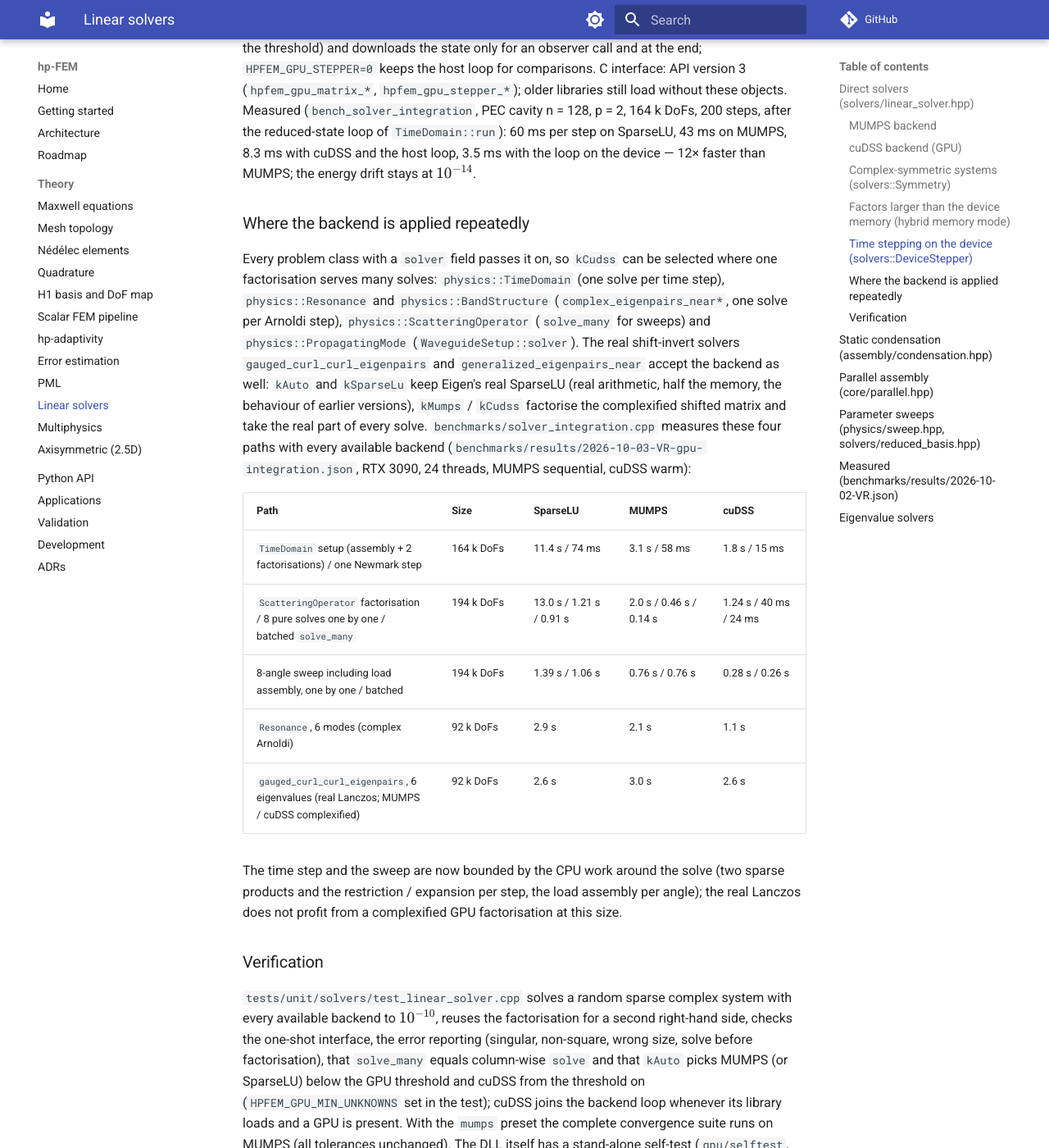
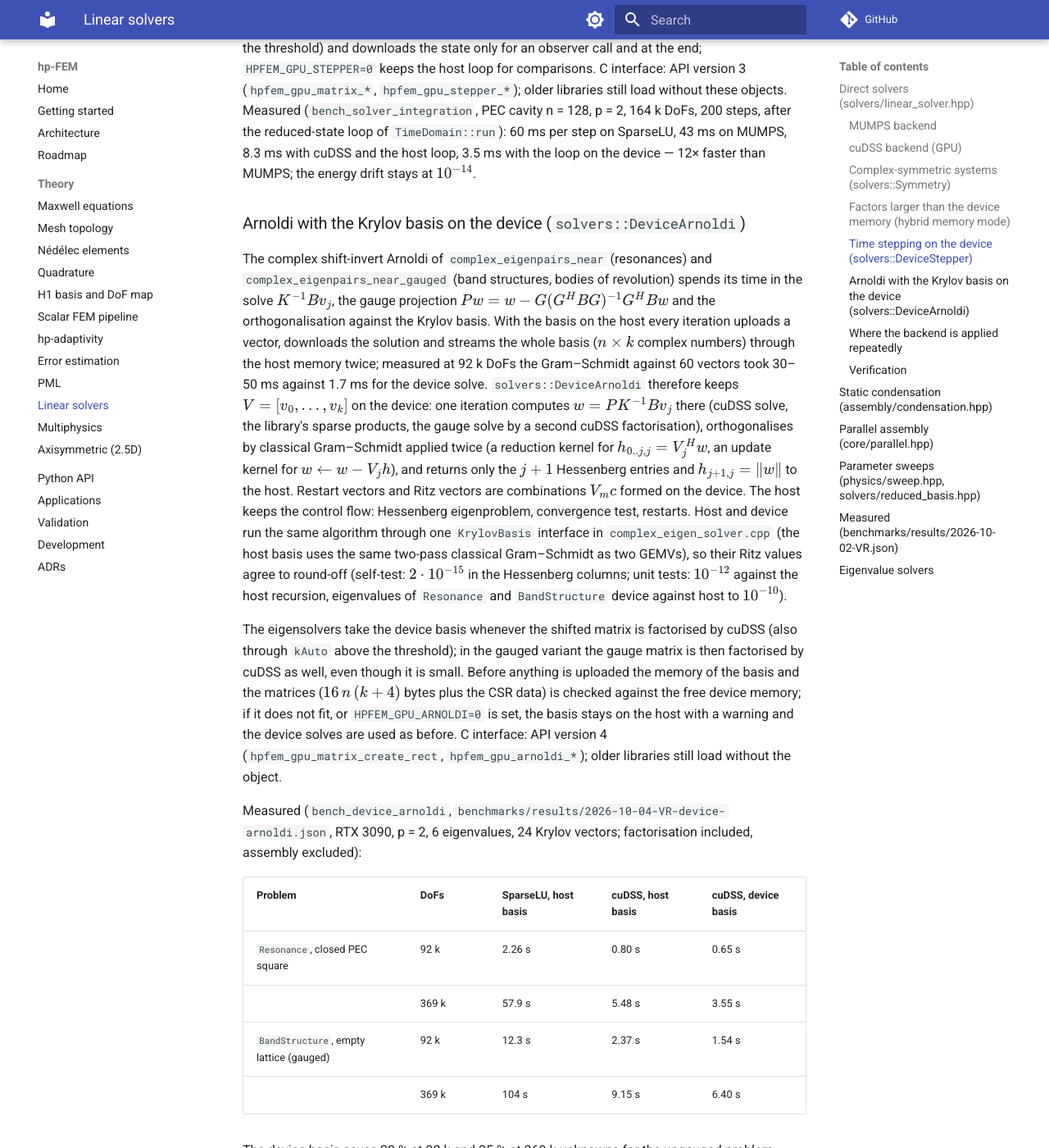
Before and after one commit to PhotonPower/hp-FEM, an MkDocs documentation site: the page built from docs/theory/solvers.md, in a window 1280 px wide and 1400 px high, scrolled down 5363 px. Shown: the whole window at 82% size. Built offline with MkDocs 1.6.1 and Material for MkDocs 9.7.7, drawn with Linux system fonts in a browser that asks for light colours; comment, search, counter and statistics services are not loaded; some of the changed text lies outside the part shown.

Commit message:
docs(solvers): Arnoldi with the Krylov basis on the device; Python binding of the gauged eigensolver
docs/theory/solvers.md section with the measured times (bench_device_arnoldi,
benchmarks/results/2026-10-04-VR-device-arnoldi.json), ADR-0008 consequence, gpu/README.md
interface summary for API version 4, benchmarks/README.md entry. Python:
complex_eigenpairs_near_gauged bound; test_gpu.py compares the gauged eigenvalues of the
device basis (cuDSS) with the host basis (SparseLU).

Co-Authored-By: Claude Fable 5.1 <noreply@anthropic.com>

```diff
--- a/docs/theory/solvers.md
+++ b/docs/theory/solvers.md
@@ -200,6 +200,53 @@ DoFs, 200 steps, after the reduced-state loop of `TimeDomain::run`): 60 ms per s
 SparseLU, 43 ms on MUMPS, 8.3 ms with cuDSS and the host loop, 3.5 ms with the loop on the
 device — 12× faster than MUMPS; the energy drift stays at $10^{-14}$.
 
+### Arnoldi with the Krylov basis on the device (`solvers::DeviceArnoldi`)
+
+The complex shift-invert Arnoldi of `complex_eigenpairs_near` (resonances) and
+`complex_eigenpairs_near_gauged` (band structures, bodies of revolution) spends its time in
+the solve $K^{-1} B v_j$, the gauge projection $P w = w - G (G^H B G)^{-1} G^H B w$ and the
+orthogonalisation against the Krylov basis. With the basis on the host every iteration
+uploads a vector, downloads the solution and streams the whole basis ($n \times k$ complex
+numbers) through the host memory twice; measured at 92 k DoFs the Gram–Schmidt against 60
+vectors took 30–50 ms against 1.7 ms for the device solve. `solvers::DeviceArnoldi`
+therefore keeps $V = [v_0, \dots, v_k]$ on the device: one iteration computes
+$w = P K^{-1} B v_j$ there (cuDSS solve, the library's sparse products, the gauge solve by
+a second cuDSS factorisation), orthogonalises by classical Gram–Schmidt applied twice (a
+reduction kernel for $h_{0..j,j} = V_j^H w$, an update kernel for $w \gets w - V_j h$), and
+returns only the $j + 1$ Hessenberg entries and $h_{j+1,j} = \|w\|$ to the host. Restart
+vectors and Ritz vectors are combinations $V_m c$ formed on the device. The host keeps the
+control flow: Hessenberg eigenproblem, convergence test, restarts. Host and device run the
+same algorithm through one `KrylovBasis` interface in `complex_eigen_solver.cpp` (the host
+basis uses the same two-pass classical Gram–Schmidt as two GEMVs), so their Ritz values
+agree to round-off (self-test: $2 \cdot 10^{-15}$ in the Hessenberg columns; unit tests:
+$10^{-12}$ against the host recursion, eigenvalues of `Resonance` and `BandStructure`
+device against host to $10^{-10}$).
+
+The eigensolvers take the device basis whenever the shifted matrix is factorised by cuDSS
+(also through `kAuto` above the threshold); in the gauged variant the gauge matrix is then
+factorised by cuDSS as well, even though it is small. Before anything is uploaded the
+memory of the basis and the matrices ($16\,n\,(k + 4)$ bytes plus the CSR data) is checked
+against the free device memory; if it does not fit, or `HPFEM_GPU_ARNOLDI=0` is set, the
+basis stays on the host with a warning and the device solves are used as before. C
+interface: API version 4 (`hpfem_gpu_matrix_create_rect`, `hpfem_gpu_arnoldi_*`); older
+libraries still load without the object.
+
+Measured (`bench_device_arnoldi`, `benchmarks/results/2026-10-04-VR-device-arnoldi.json`,
+RTX 3090, p = 2, 6 eigenvalues, 24 Krylov vectors; factorisation included, assembly
+excluded):
+
+| Problem | DoFs | SparseLU, host basis | cuDSS, host basis | cuDSS, device basis |
+|---|---|---|---|---|
+| `Resonance`, closed PEC square | 92 k | 2.26 s | 0.80 s | 0.65 s |
+| | 369 k | 57.9 s | 5.48 s | 3.55 s |
+| `BandStructure`, empty lattice (gauged) | 92 k | 12.3 s | 2.37 s | 1.54 s |
+| | 369 k | 104 s | 9.15 s | 6.40 s |
+
+The device basis saves 20 % at 92 k and 35 % at 369 k unknowns for the ungauged problem,
+where the factorisation and the solves already dominate, and 30–35 % for the gauged one
+(the three host products and two transfers per projection disappear). The remaining time
+is the factorisation (about 0.3 s / 1.5 s) and the solves themselves.
+
 ### Where the backend is applied repeatedly
 
 Every problem class with a `solver` field passes it on, so `kCudss` can be selected where
@@ -229,6 +276,10 @@ Lanczos does not profit from a complexified GPU factorisation at this size.
 
 ### Verification
 
+`tests/unit/solvers/test_complex_eigen.cpp` compares `DeviceArnoldi` with the host
+recursion on the same factorisation (Hessenberg columns, basis, Ritz vectors, restart
+vector) and the eigenvalues of both bases with and without gauge; `test_resonance.cpp` and
+`test_band_structure.cpp` do the same through `Resonance` and `BandStructure`.
 `tests/unit/solvers/test_linear_solver.cpp` solves a random sparse complex system with
 every available backend to $10^{-10}$, reuses the factorisation for a second right-hand side,
 checks the one-shot interface, the error reporting (singular, non-square, wrong size,
```
Also changed, not shown: benchmarks/README.md (+6 -0 lines), docs/adr/0008-gpu-backend.md (+7 -0 lines), docs/python.md (+2 -1 lines), gpu/README.md (+3 -1 lines), 3 other files.
